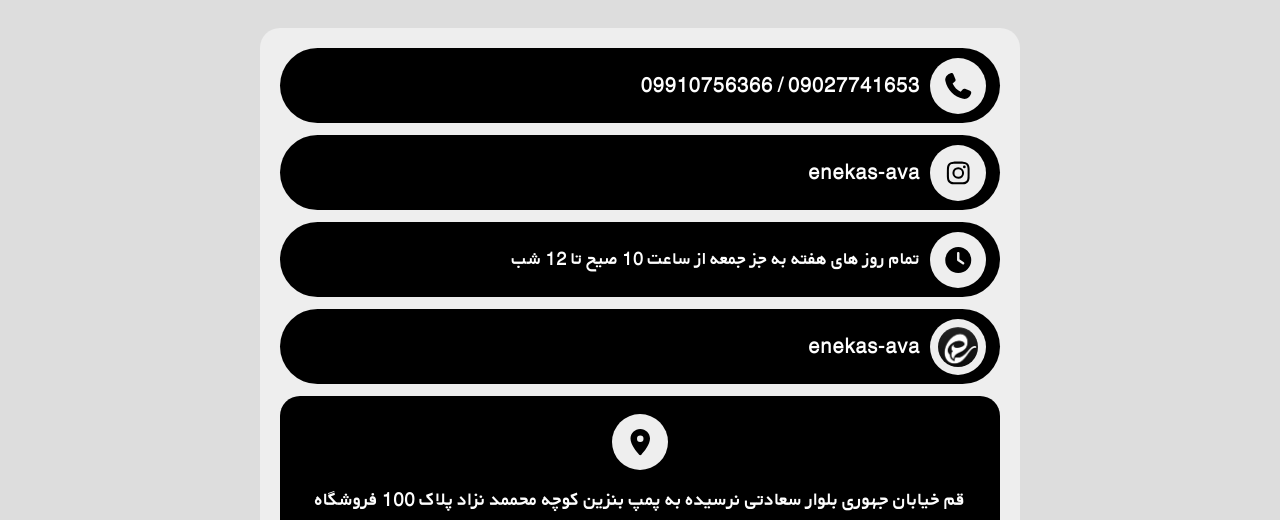
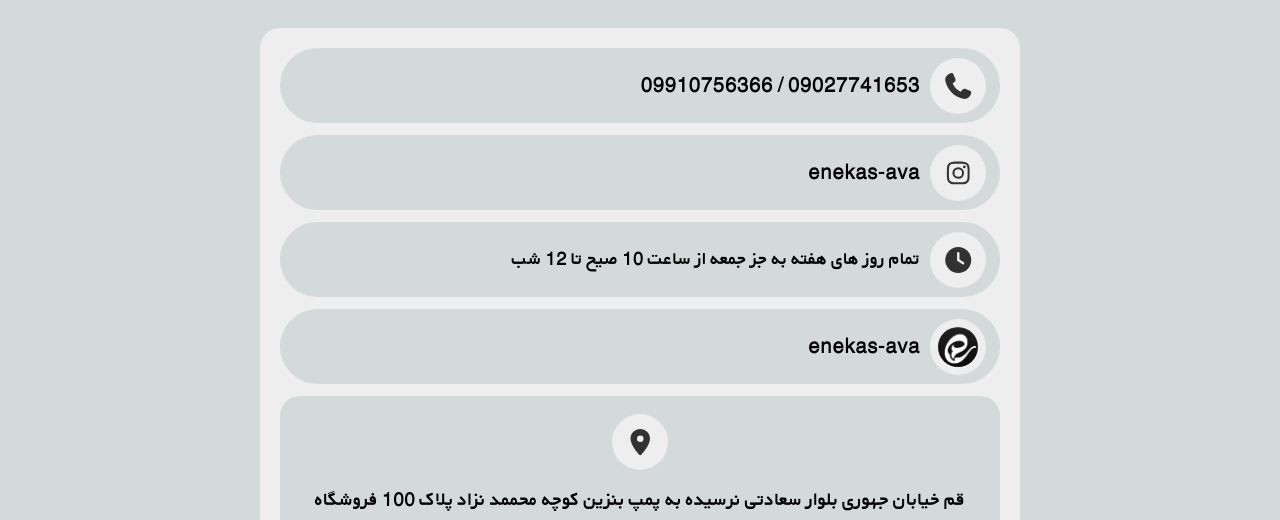
Before and after one commit to sedalireza88mohammedi-netizen/AvayEnekas, a React (Vite) app: page /ContactUs in a window 1280 px wide. Shown: the part 252-772 px from the top of the page. Built offline with nearby package versions, Linux system fonts and the light colour scheme; no server answers.

Commit message:
Update ContactUs.css

```diff
--- a/src/Components/ContactUs/ContactUs.css
+++ b/src/Components/ContactUs/ContactUs.css
@@ -2,7 +2,7 @@
     direction: rtl;
     width: 100%;
     max-width: 100%;
-    background-color: #dddddd;
+    background-color: #D3DAD9;
     padding: clamp(16px, 4vw, 50px);
     overflow: hidden;
 }
@@ -40,13 +40,13 @@
     min-height: 75px;
     height: auto;
     margin: 0;
-    background-color: #000000;
+    background-color: #D3DAD9;
     padding: 8px clamp(8px, 2vw, 14px);
     border-radius: 60px;
     display: flex;
     align-items: center;
     gap: 10px;
-    color: #fefefe;
+    color: #000;
 }
 
 .IconContact,
@@ -61,7 +61,7 @@
     display: flex;
     align-items: center;
     justify-content: center;
-    color: #000000 !important;
+    color: #323232 !important;
     margin: 0;
 }
 
@@ -80,7 +80,7 @@
 
 .ChildConatct h2 a {
     padding-right: 0;
-    color: #fefefe;
+    color: #000;
     overflow-wrap: anywhere;
 }
 
@@ -100,7 +100,7 @@
     height: auto;
     min-height: 150px;
     margin: 0;
-    background-color: #000;
+    background-color: #D3DAD9;
     padding: clamp(12px, 3vw, 18px);
     border-radius: 20px;
     text-align: center;
@@ -109,7 +109,7 @@
     align-items: center;
     justify-content: center;
     gap: 10px;
-    color: #fefefe;
+    color: #000000;
 }
 
 .AddressContact h2 {
```
